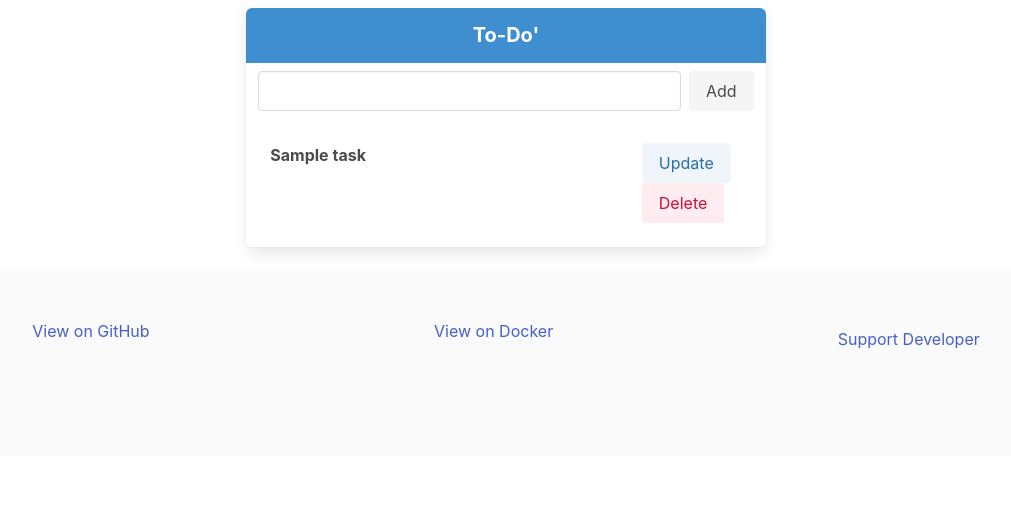
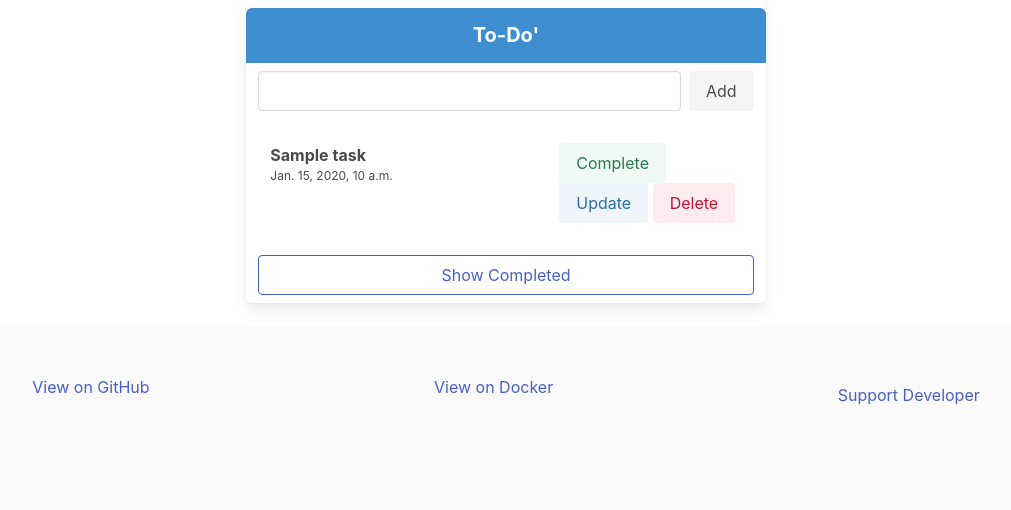
Before and after one commit to uysalserkan/Python-Topics, a Django app: template Django Apps/todo_app/main/templates/main/home.html in a window 1280 px wide. Shown: the top 510 px of the page, without its empty margins (134-1145 px from the left). Run offline with Django 3.2, Linux system fonts and the light colour scheme; the template is opened without the code that fills it: values that come from a table or form of the project are taken from there, others are empty; tables that the repository leaves empty hold one stand-in row (values such as "Sample post"); some libraries are stand-ins or nearby versions.

Commit message:
Conf. Updated page modified. Completed button added. Date added at homepage above the todo title.

```diff
--- a/Django Apps/todo_app/main/templates/main/home.html
+++ b/Django Apps/todo_app/main/templates/main/home.html
@@ -1,6 +1,14 @@
 {% extends 'main/main.html' %}
 {% load widget_tweaks %}
 {% block content%}
+
+<head>
+    <title>
+        ToDo App - uysalserkan
+    </title>
+</head>
+
+<body>
 
     <div class="columns is-centered">
         <div class="column is-centered is-5">
@@ -23,26 +31,30 @@
                 {% for task in tasks%}
                 <div class="card-content">
                     <div class="columns">
-                    <div class="column is-9">
-                        <!--
-                        TODO: STATUS gelecek.
-                    -->
+                        <div class="column is-7">
+                            <!-- TODO: https://github.com/uysalserkan/Python-Topics/issues/2 -->
                             <b> {{task.title}}</b>
+                            <p class="content is-small">
+                                {{task.created}}
+                            </p>
                         </div>
 
-                    <div class="column is-4">
+                        <div class="column is-5">
+                            <a href="{% url 'update' task.title task.id %}"><button
+                                    class="button is-success is-light">Complete</button></a>
                             <a href="{% url 'update' task.title task.id %}"><button
                                     class="button is-info is-light">Update</button></a>
                             <a href="{% url 'delete' task.title task.id %}"><button
                                     class="button is-danger is-light">Delete</button></a>
+
                         </div>
                     </div>
                 </div>
                 {% endfor %}
-            <!-- <div class="panel-block">
+                <div class="panel-block">
                     <button class="button is-link is-outlined is-fullwidth">
-                    Reset all filters
-                </button> -->
+                        Show Completed
+                    </button>
                 </div>
             </nav>
         </div>
@@ -51,3 +63,4 @@
 
 
     {% endblock %}
+</body>
--- a/Django Apps/todo_app/main/views.py
+++ b/Django Apps/todo_app/main/views.py
@@ -8,7 +8,7 @@ from .forms import TaskForm
 
 
 def homepage(request):
-    tasks = Task.objects.all()
+    tasks = Task.objects.filter(complete=False)
     form = TaskForm()
 
     if request.method == 'POST':
```
Also changed, not shown: Django Apps/todo_app/main/templates/main/update_task.html (+21 -6 lines). Lines whose indentation alone changed are shown as unchanged.
